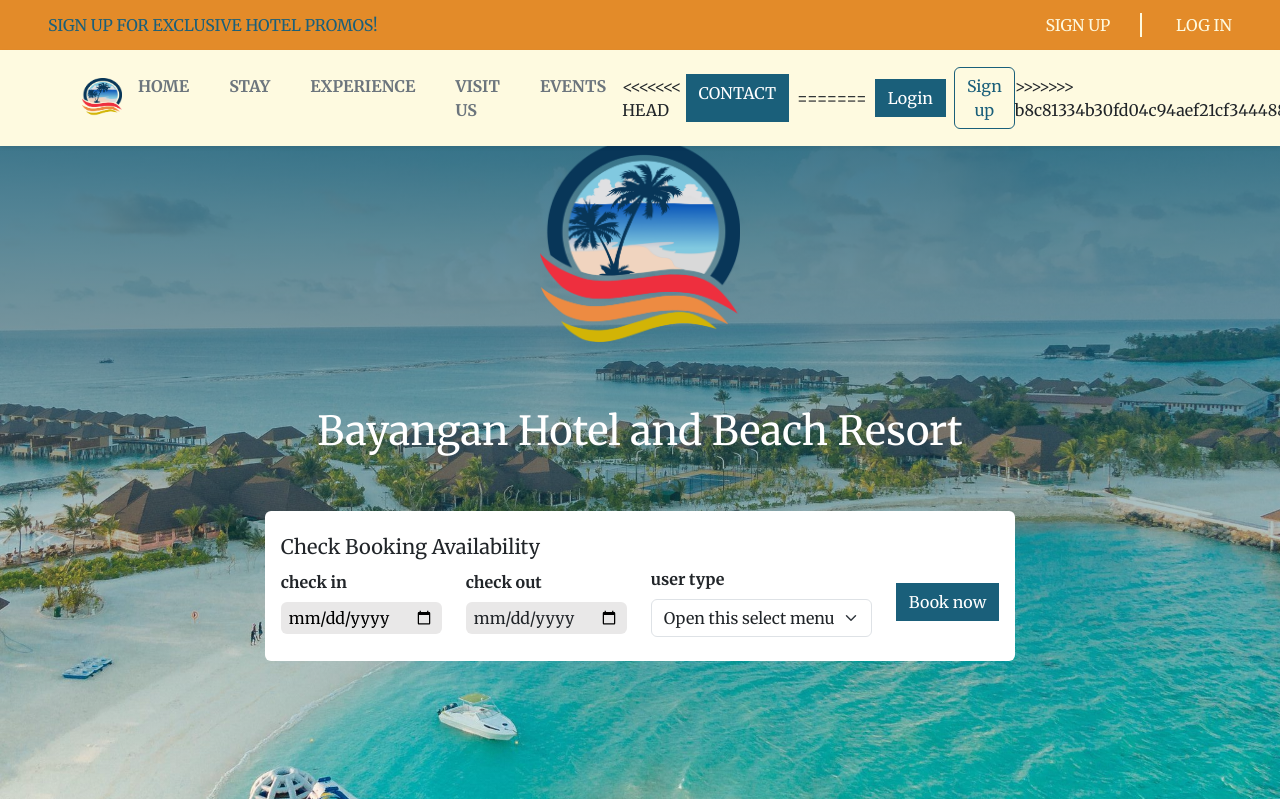
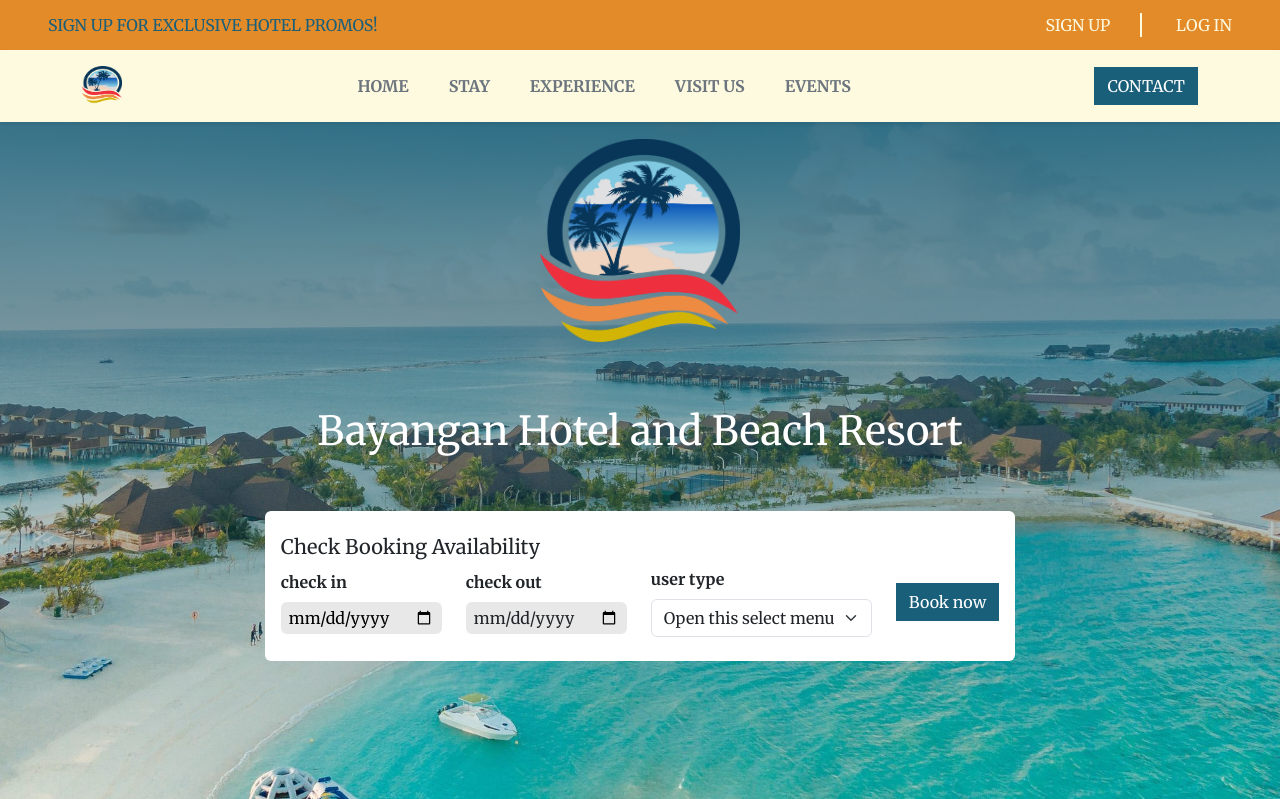
Before and after one commit to jasperayawan/MP3, a PHP site: page /MP3/index.php in a window 1280 px wide. Shown: the top 799 px of the page. Run offline with PHP 8.4, Linux system fonts and the light colour scheme; data that the repository does not hold is empty.

Commit message:
header update

```diff
--- a/components/header.php
+++ b/components/header.php
@@ -1,4 +1,4 @@
-<header class="position-fixed top-0 left-0 w-100">
+<header class="position-fixed top-0 left-0 w-100" style="z-index: 999">
     <div class="d-flex flex-column">
         <div class="w-100 d-flex align-items-center justify-content-between px-5" style="height:50px; background-color:#E38B29">
             <div>
@@ -18,6 +18,9 @@
         <nav class="navbar navbar-expand-lg shadow-sm py-3" id="navbar">
             <div class="container">
 
+                <a href="/index.php" class="logo">
+                    <img src="../assets/Bayangan Hotel Logo.png" alt="" width="40" height="40">
+                </a>
                 <button class="navbar-toggler border-0" type="button" data-bs-toggle="collapse" data-bs-target="#navbarToggleExternalContent" aria-controls="navbarToggleExternalContent" aria-expanded="false" aria-label="Toggle navigation">
                     <svg xmlns="http://www.w3.org/2000/svg" width="25" height="25" fill="currentColor" class="bi bi-text-right" viewBox="0 0 16 16">
                         <path fill-rule="evenodd" d="M6 12.5a.5.5 0 0 1 .5-.5h7a.5.5 0 0 1 0 1h-7a.5.5 0 0 1-.5-.5zm-4-3a.5.5 0 0 1 .5-.5h11a.5.5 0 0 1 0 1h-11a.5.5 0 0 1-.5-.5zm4-3a.5.5 0 0 1 .5-.5h7a.5.5 0 0 1 0 1h-7a.5.5 0 0 1-.5-.5zm-4-3a.5.5 0 0 1 .5-.5h11a.5.5 0 0 1 0 1h-11a.5.5 0 0 1-.5-.5z" />
@@ -27,27 +30,19 @@
                 <!-- menu laptop -->
 
                 <div class="collapse navbar-collapse" id="navbarToggleExternalContent">
-                    <ul class="navbar-nav ms-auto list-unstyled w-100 gap-2 d-flex justify-content-between align-items-center">
-                        <a href="/index.php" class="logo">
-                            <img src="../assets/Bayangan Hotel Logo.png" alt="" width="40" height="40">
-                        </a>
-                        <div class="d-flex gap-4">
+                    <ul class="navbar-nav list-unstyled w-100 gap-2 d-flex justify-content-between align-items-center">
+
+                        <div class="d-flex gap-4 mx-auto">
                             <li class="nav-item"><a href="/index.php" class="nav-link text-decoration-none text-secondary fw-semibold">HOME</a></li>
                             <li class="nav-item"><a href="/client/yourStay.php" class="nav-link text-decoration-none text-secondary fw-semibold">STAY</a></li>
                             <li class="nav-item"><a href="/client/hotelAmeneties.php" class="nav-link text-decoration-none text-secondary fw-semibold">EXPERIENCE</a></li>
                             <li class="nav-item"><a href="/client/zambaongaTravel.php" class="nav-link text-decoration-none text-secondary fw-semibold">VISIT US</a></li>
                             <li class="nav-item"><a href="/client/zambaongaTravel.php" class="nav-link text-decoration-none text-secondary fw-semibold">EVENTS</a></li>
-                            </div>
+                          </div>
 
                         <div class="login_buttons d-flex flex-column  flex-lg-row gap-1 justify-content-end">
-<<<<<<< HEAD
                             <a class="btn btn__book text-white" href="/client/contact.php">CONTACT</a>
                         </div>
-=======
-                            <button class="btn btn__book text-white">Login</button>
-                            <button class="btn btn__book_signup" data-bs-toggle="modal" data-bs-target="#sign-up">Sign up</button>
-                       </div>
->>>>>>> b8c81334b30fd04c94aef21cf344488af1baf0ba
                     </ul>
 
                 </div>
```
